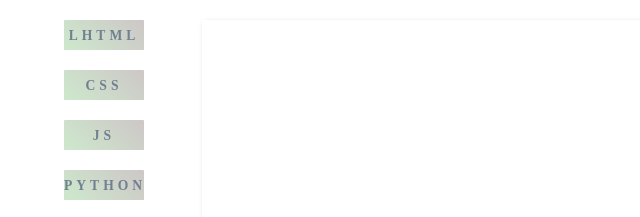
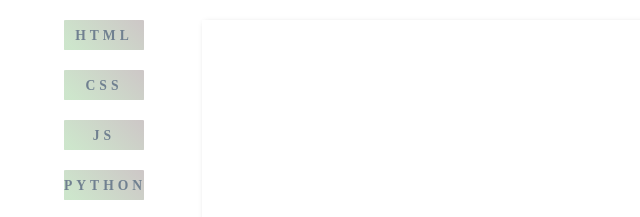
Before and after one commit to yasen002/css_collection, a plain HTML site: page myExe01/index.html in a window 1280 px wide. Shown: the top 217 px of the page, 0-640 px from the left. Drawn offline with nearby package versions, Linux system fonts and the light colour scheme.

Commit message:
Update index.html

```diff
--- a/myExe01/index.html
+++ b/myExe01/index.html
@@ -31,7 +31,7 @@
      <span></span>
      <span></span>
      <span></span>
-     <p class="btnName" >LHTML</p>
+     <p class="btnName" >HTML</p>
   </div>
   <div class="btn css">
       <span></span>
```
